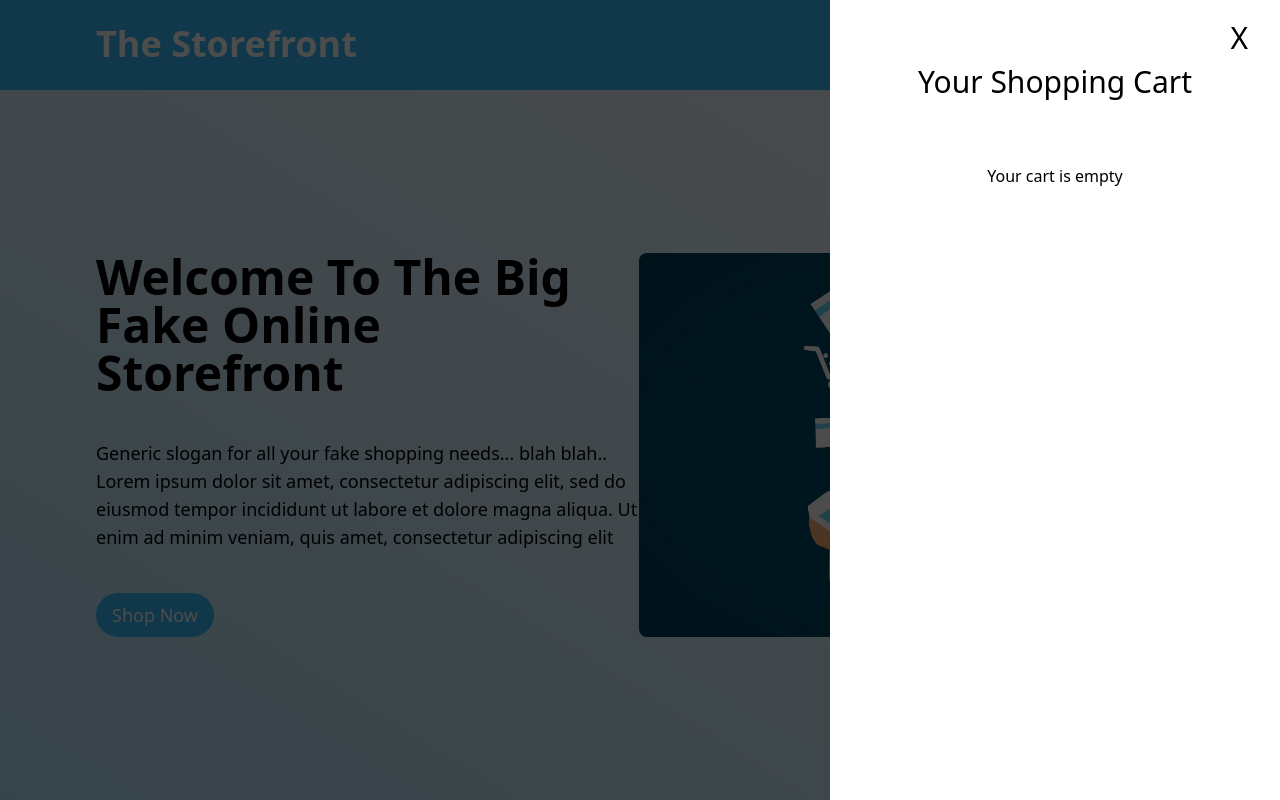
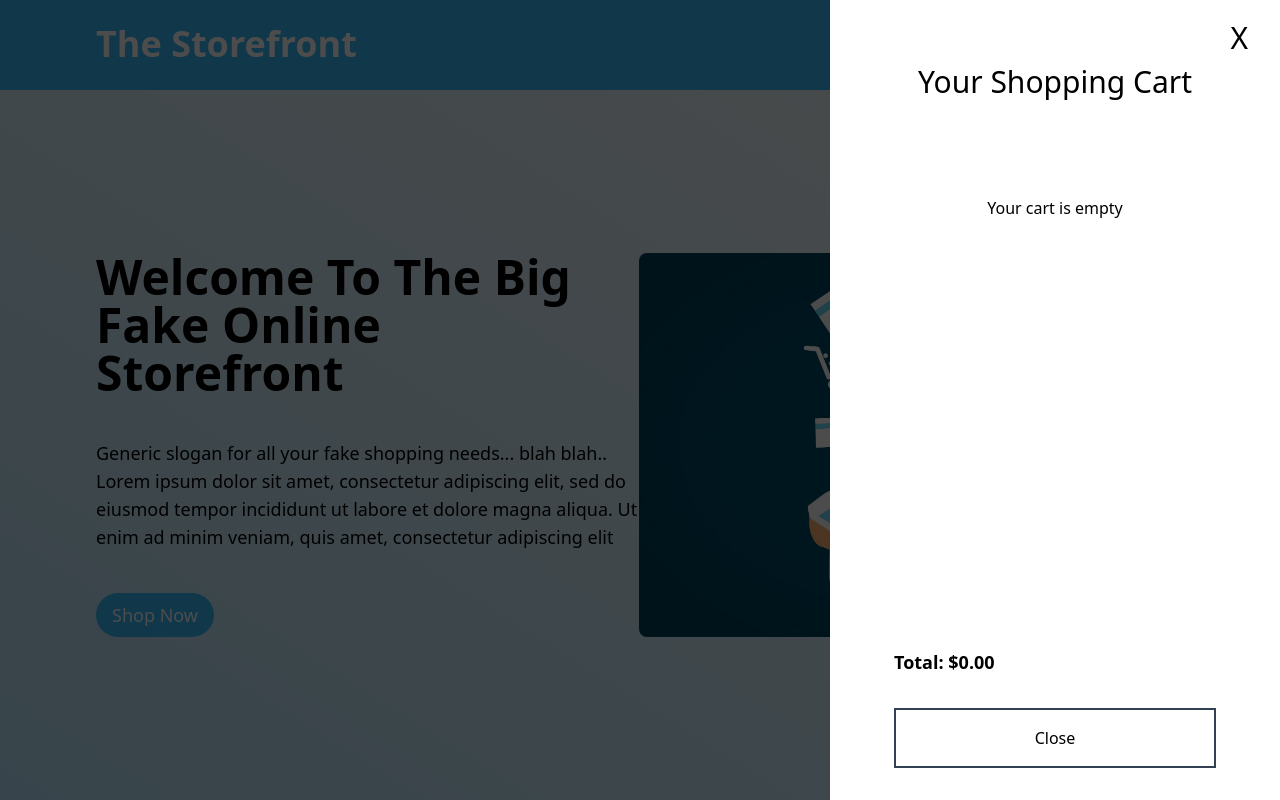
Before and after one commit to evan1mclean/shopping-cart, a React (Create React App) app: page / in a window 1280 px wide. Both pictures are taken after a click on the button 1163 px from the left and 45 px from the top of the page. Built offline with nearby package versions, Linux system fonts and the light colour scheme.

Commit message:
feat: Shopping cart functionality/styles and shopping cart counter in header

```diff
--- a/src/App.js
+++ b/src/App.js
@@ -15,22 +15,69 @@ function App() {
     } else {
       setShowModal(true);
     }
-  }
+  };
+
+  const handleQuantityUpdate = (id, quantity) => {
+    const updatedCart = shoppingCart.map((item) => {
+      if (item.id === id) {
+        item.quantity = quantity;
+      }
+      return item;
+    });
+    setShoppingCart([...updatedCart]);
+  };
+
+  const removeFromCart = (product) => {
+    const isInCart = shoppingCart.find((item) => item.id === product.id);
+    if (isInCart.quantity > 1) {
+      const updatedCart = shoppingCart.map((item) => {
+        if (item.id === product.id) {
+          item.quantity = item.quantity - 1;
+        }
+        return item;
+      });
+      setShoppingCart([...updatedCart]);
+    } else {
+      const updatedCart = shoppingCart.filter((item) => item.id !== product.id);
+      setShoppingCart(updatedCart);
+    }
+  };
 
   const addToCart = (product) => {
-    console.log(product)
-  }
+    const isInCart = shoppingCart.find((item) => item.id === product.id);
+    if (isInCart) {
+      const updatedCart = shoppingCart.map((item) => {
+        if (item.id === product.id) {
+          item.quantity = item.quantity + 1;
+        }
+        return item;
+      });
+      setShoppingCart([...updatedCart]);
+    } else {
+      setShoppingCart([...shoppingCart, product]);
+    }
+  };
 
   return (
     <div className="App h-screen flex flex-col bg-gradient-to-tr from-sky-200 overflow-scroll">
       <BrowserRouter>
-        <Header handleModalClick={handleModalClick}/>
+        <Header handleModalClick={handleModalClick} shoppingCart={shoppingCart}/>
         <Routes>
           <Route path="/" element={<Home />} />
-          <Route path="/products" element={<Products addToCart={addToCart}/>} />
+          <Route
+            path="/products"
+            element={<Products addToCart={addToCart} />}
+          />
         </Routes>
       </BrowserRouter>
-      <ShoppingCart showModal={showModal} handleModalClick={handleModalClick} shoppingCart={shoppingCart}/>
+      <ShoppingCart
+        showModal={showModal}
+        handleModalClick={handleModalClick}
+        shoppingCart={shoppingCart}
+        addToCart={addToCart}
+        handleQuantityUpdate={handleQuantityUpdate}
+        removeFromCart={removeFromCart}
+      />
     </div>
   );
 }
--- a/src/Components/Header.js
+++ b/src/Components/Header.js
@@ -2,7 +2,12 @@ import { FaShoppingCart } from "react-icons/fa";
 import { Link } from "react-router-dom";
 
 function Header(props) {
-  const {handleModalClick} = props;
+  const {handleModalClick, shoppingCart} = props;
+  const sumQuantity = () => {
+    return shoppingCart.reduce((total, item) => {
+      return total + item.quantity;
+    },0)
+  }
   return (
     <div className="text-white bg-sky-400 py-6 md:px-24">
       <div className="md:flex md:justify-between w-full">
@@ -16,9 +21,12 @@ function Header(props) {
           <Link to={"/products"}>
             <div className="hover:scale-110 transition duration-100">Shop</div>
           </Link>
-          <button className="rounded-full bg-white text-sky-400 px-3 py-3 flex justify-center items-center hover:scale-110 transition duration-100" onClick={handleModalClick}>
-            <FaShoppingCart />
-          </button>
+          <div className="relative hover:scale-110 transition duration-100" onClick={handleModalClick}>
+            {sumQuantity() > 0 && <div className="absolute h-5 w-5 bg-red-400 rounded-full text-sm flex items-center justify-center -bottom-[5px] -left-[5px]">{sumQuantity()}</div>}
+            <button className="rounded-full bg-white text-sky-400 px-3 py-3 flex justify-center items-center">
+              <FaShoppingCart />
+            </button>
+          </div>
         </div>
       </div>
     </div>
--- a/src/Components/Products/ProductCard.js
+++ b/src/Components/Products/ProductCard.js
@@ -1,13 +1,13 @@
 export default function ProductCard(props) {
   const {id, image, title, price, addToCart} = props;
-  const product = {id, image, title, price};
+  const product = {id, image, title, price, quantity: 1};
   return (
     <div className="flex flex-col bg-white py-5 gap-4 border-2 rounded-lg">
       <img src={image} alt={title} className="h-36 w-auto self-center"/>
       <div className="flex-1 flex flex-col gap-2 border-t-2 px-5 pt-5">
         <p className="font-bold">{title}</p>
-        <p className="mt-auto">${price}</p>
-        <button className="bg-sky-400 text-white py-2 px-4" onClick={() => addToCart(product)}>Add To Cart</button>
+        <p className="mt-auto">${price.toFixed(2)}</p>
+        <button className="bg-sky-400 hover:bg-sky-500 active:bg-sky-400 text-white py-2 px-4" onClick={() => addToCart(product)}>Add To Cart</button>
       </div>
     </div>
   );
--- a/src/Components/Shopping Cart/ShoppingCart.js
+++ b/src/Components/Shopping Cart/ShoppingCart.js
@@ -1,7 +1,22 @@
 import { AnimatePresence, motion } from "framer-motion";
+import ShoppingCartItem from "./ShoppingCartItem";
 
 function ShoppingCart(props) {
-  const { showModal, handleModalClick, shoppingCart } = props;
+  const {
+    showModal,
+    handleModalClick,
+    shoppingCart,
+    addToCart,
+    handleQuantityUpdate,
+    removeFromCart,
+  } = props;
+
+  const sumTotal = () => {
+    return shoppingCart.reduce((total, item) => {
+      return total + item.price * item.quantity;
+    }, 0).toFixed(2);
+  };
+
   return (
     <AnimatePresence>
       {showModal && (
@@ -15,7 +30,7 @@ function ShoppingCart(props) {
             onClick={handleModalClick}
           />
           <motion.div
-            className="md:w-[450px] w-96 bg-white h-full ml-auto fixed right-0 py-16 flex flex-col items-center"
+            className="md:w-[450px] w-96 bg-white h-full ml-auto fixed right-0 pt-16 pb-8 px-16 flex flex-col items-center gap-8"
             initial={{ opacity: 1, x: "100%" }}
             animate={{ x: 0 }}
             exit={{ x: "100%" }}
@@ -29,8 +44,49 @@ function ShoppingCart(props) {
               X
             </button>
             <h1 className="text-3xl">Your Shopping Cart</h1>
-            {shoppingCart.length === 0 &&
-            (<div className="mt-16">Your cart is empty</div>)}
+
+            {shoppingCart.length === 0 ? (
+              <div className="mt-16">Your cart is empty</div>
+            ) : (
+              <div className="w-full flex flex-col gap-8 overflow-scroll">
+                {shoppingCart.map((item) => {
+                  return (
+                    <ShoppingCartItem
+                      key={item.id}
+                      id={item.id}
+                      image={item.image}
+                      title={item.title}
+                      price={item.price}
+                      quantity={item.quantity}
+                      addToCart={addToCart}
+                      handleQuantityUpdate={handleQuantityUpdate}
+                      removeFromCart={removeFromCart}
+                    />
+                  );
+                })}
+              </div>
+            )}
+
+            <div className="mt-auto text-lg font-bold self-start">Total: ${sumTotal()}</div>
+            {shoppingCart.length === 0 ? (
+              <button
+                className="py-4 w-full border border-2 border-slate-700 hover:bg-slate-100 hover:transition-all duration-300 active:bg-slate-400"
+                onClick={handleModalClick}
+              >
+                Close
+              </button>
+            ) : (
+              <button
+                className="py-4 w-full border border-2 border-slate-700 hover:bg-slate-100 hover:transition-all duration-300 active:bg-slate-400"
+                onClick={() =>
+                  alert(
+                    "Checking out was beyond the project scope... by pretty nice shopping cart eh?"
+                  )
+                }
+              >
+                Checkout
+              </button>
+            )}
           </motion.div>
         </>
       )}
--- /dev/null
+++ b/src/Components/Shopping Cart/ShoppingCartItem.js
@@ -0,0 +1,49 @@
+export default function ShoppingCartItem(props) {
+  const {
+    id,
+    image,
+    title,
+    price,
+    quantity,
+    addToCart,
+    handleQuantityUpdate,
+    removeFromCart,
+  } = props;
+  const product = { id, image, title, price, quantity };
+
+  const updateQuantity = (e) => {
+    product.quantity = Number(e.target.value);
+    handleQuantityUpdate(id, product.quantity);
+  };
+  return (
+    <div className="flex justify-between h-32">
+      <img src={image} alt={title} className="h-full" />
+      <div className="flex flex-col justify-between text-center w-1/2">
+        <h2 className="text-lg font-bold truncate">{title}</h2>
+        <p>${price}</p>
+        <div className="flex gap-4 justify-evenly">
+          <button
+            className="hover:bg-slate-100 px-4 py-2 text-2xl font-bold"
+            onClick={() => removeFromCart(product)}
+            aria-label="Remove Item"
+          >
+            -
+          </button>
+          <input
+            type="number"
+            value={quantity}
+            className="w-10 text-center"
+            onChange={updateQuantity}
+          />
+          <button
+            className="hover:bg-slate-100 px-4 py-2 text-2xl font-bold"
+            onClick={() => addToCart(product)}
+            aria-label="Add Item"
+          >
+            +
+          </button>
+        </div>
+      </div>
+    </div>
+  );
+}
--- a/src/index.css
+++ b/src/index.css
@@ -2,6 +2,11 @@
 @tailwind components;
 @tailwind utilities;
 
-/* * {
-  border: 1px solid red;
-} */
+input[type="number"]::-webkit-outer-spin-button,
+input[type="number"]::-webkit-inner-spin-button,
+input[type="number"] {
+  -webkit-appearance: none;
+  margin: 0;
+  appearance: none;
+  -moz-appearance: textfield !important;
+}
```
